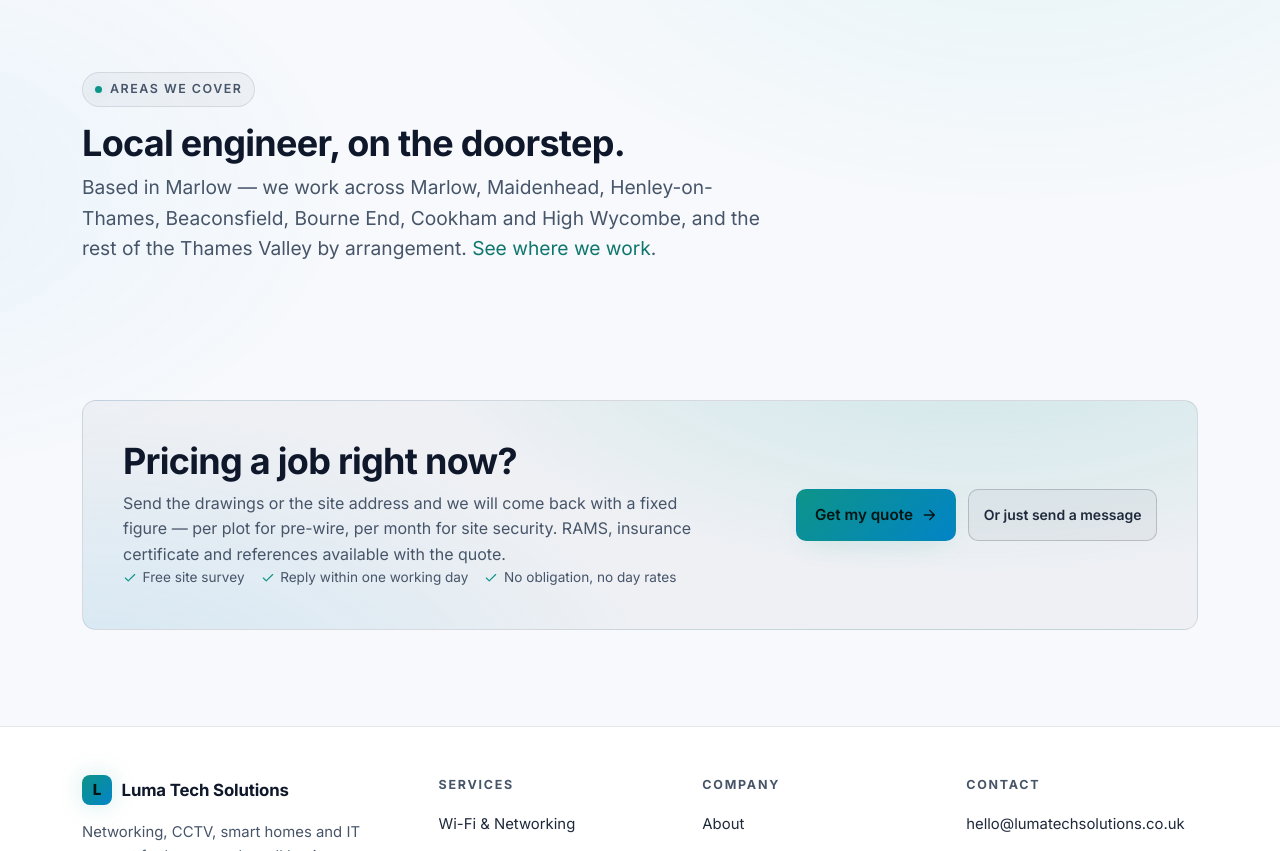
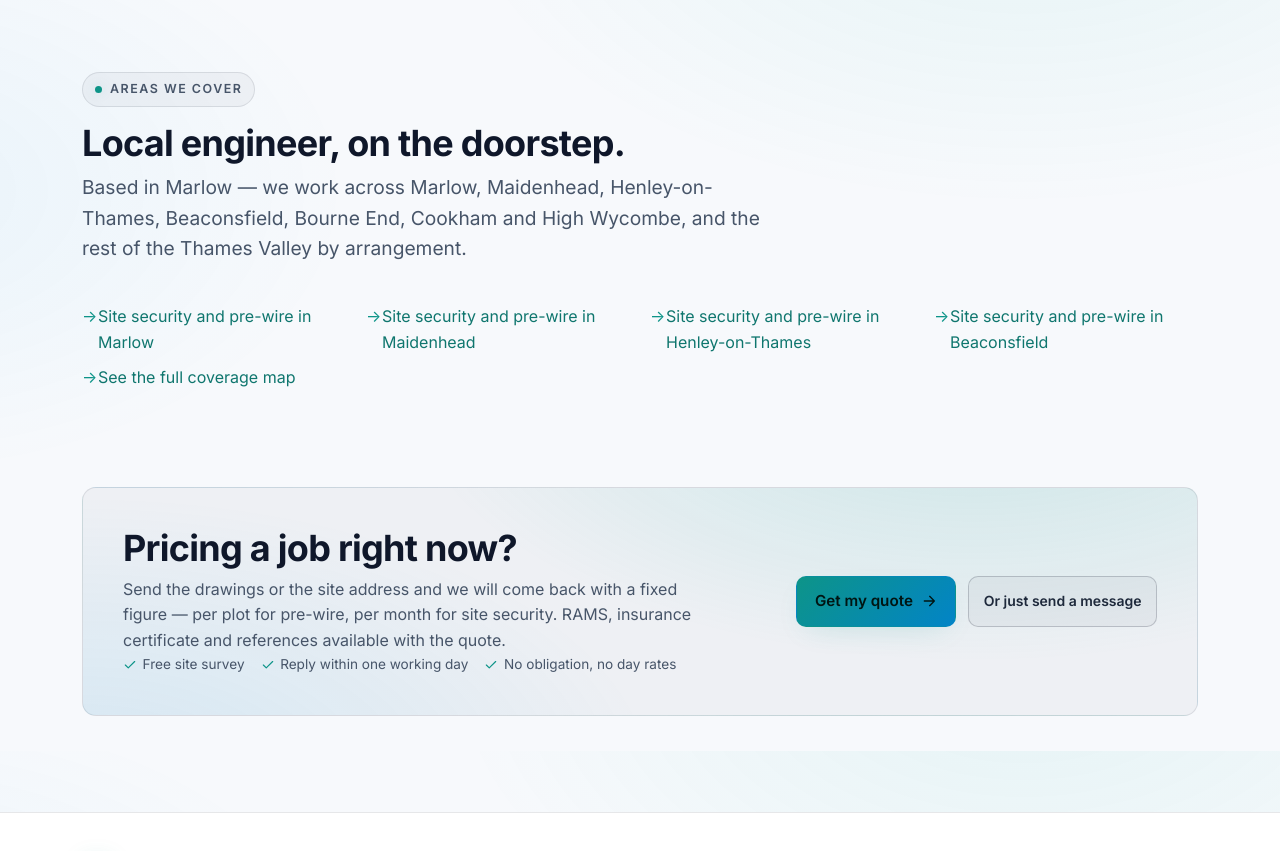
Before and after one commit to Comm4nd0/luma-tech-solutions, a Django app: page /construction/ in a window 1280 px wide. Shown: the part 5649-6500 px from the top of the page. Run offline with Django 5.2, Linux system fonts and the light colour scheme; parts of the project's set-up code (start-up, migrations or seed data) failed here and were passed over; some libraries are stand-ins or nearby versions.

Commit message:
seo: link every area page sitewide and from every service page
/areas/marlow/ had four inbound internal links — /areas/ and its three
sibling town pages — which is why it sat on 1 impression in 16 days while
"smart home company marlow", "cctv installer marlow" and "data cabling
marlow" were all being served by generic service pages instead.

Three changes, all of them link mesh rather than copy:

- A sitewide footer column linking every town page directly, replacing the
  single "Areas we cover" link that pointed at /areas/.
- partials/_areas_served.html (on all six service pages and /construction/)
  now renders one link per town with anchor text describing that service in
  that town — "CCTV installation in Marlow", not a bare town name. Built
  from a new per-service `area_anchor` format string.
- A reciprocal block on every area page linking out to each service, with
  deliberately ungeographic anchor text.

The anchor-text asymmetry is the point and is easy to get backwards:
service -> area anchors carry the town, area -> service anchors do not.
Town-flavoured anchors pointing at a service page would push the two page
types back into competing for the same query.

Marlow goes from 4 inbound internal links to 20.

Co-Authored-By: Claude Opus 5 <noreply@anthropic.com>

```diff
--- a/core/content.py
+++ b/core/content.py
@@ -862,6 +862,7 @@ SERVICE_PAGES = {
             "for homes and small businesses across Marlow, Maidenhead, "
             "Henley-on-Thames and the wider Thames Valley."
         ),
+        "area_anchor": "Wi-Fi installation in {town}",
         "faqs": FAQS_NETWORKING,
     },
     "security": {
@@ -883,6 +884,7 @@ SERVICE_PAGES = {
             "network hardening for homes and businesses across Marlow, "
             "Maidenhead, Beaconsfield and the Thames Valley."
         ),
+        "area_anchor": "CCTV installation in {town}",
         "faqs": FAQS_SECURITY,
     },
     "development": {
@@ -901,6 +903,7 @@ SERVICE_PAGES = {
             "Custom websites, web applications and mobile apps built and "
             "supported by an engineer in Marlow, Buckinghamshire."
         ),
+        "area_anchor": "Website and app development in {town}",
     },
     "automation": {
         "template": "services/automation.html",
@@ -920,6 +923,7 @@ SERVICE_PAGES = {
             "climate, security and scenes across Marlow, Henley-on-Thames "
             "and the Thames Valley."
         ),
+        "area_anchor": "Smart home installation in {town}",
     },
     "ai_cameras": {
         "template": "services/ai_cameras.html",
@@ -943,6 +947,7 @@ SERVICE_PAGES = {
             "Scheduled recording, geofenced arming, on-site storage — "
             "no third-party cloud."
         ),
+        "area_anchor": "AI cameras and ANPR in {town}",
         "faqs": FAQS_AI_CAMERAS,
     },
     "support": {
@@ -961,6 +966,7 @@ SERVICE_PAGES = {
             "Ongoing IT support and care plans for homes and small "
             "businesses across Marlow, Maidenhead and the Thames Valley."
         ),
+        "area_anchor": "IT support in {town}",
     },
 }
 
--- a/core/context_processors.py
+++ b/core/context_processors.py
@@ -1,4 +1,20 @@
 from django.conf import settings
+from django.urls import reverse
+
+from .content import AREA_PAGES
+
+
+def _area_links():
+    """Town pages for the sitewide footer.
+
+    /areas/marlow/ had exactly one inbound link outside the area cluster —
+    "Areas we cover" on the footer, pointing at /areas/ rather than at any
+    town. A sitewide link per town is the single highest-value fix available.
+    """
+    return [
+        {"url": reverse(page["url_name"]), "town": page["town"]}
+        for page in AREA_PAGES.values()
+    ]
 
 
 def site(request):
@@ -18,6 +34,7 @@ def site(request):
         "SITE_BASE_TOWN": settings.SITE_BASE_TOWN,
         "SITE_WHATSAPP_E164": settings.SITE_WHATSAPP_E164,
         "SITE_LINKEDIN": settings.SITE_LINKEDIN,
+        "SITE_AREA_LINKS": _area_links(),
         "SITE_BOOKING_URL": settings.SITE_BOOKING_URL,
         "RECAPTCHA_SITE_KEY": settings.RECAPTCHA_SITE_KEY,
         "PLAUSIBLE_DOMAIN": settings.PLAUSIBLE_DOMAIN,
--- a/core/views.py
+++ b/core/views.py
@@ -198,6 +198,37 @@ def _featured_case(slug=None):
     return next((c for c in CASE_STUDIES if c["slug"] == slug), None)
 
 
+def _area_links(anchor):
+    """One link per town for a service page's "areas we cover" block.
+
+    ``anchor`` is a format string like "CCTV installation in {town}", so the
+    anchor text describes *this* service in *that* town rather than repeating
+    a bare town name six times. Descriptive anchor text is the whole point:
+    /areas/marlow/ previously had four inbound links and could not rank.
+    """
+    return [
+        {
+            "url": reverse(page["url_name"]),
+            "label": anchor.format(town=page["town"]),
+        }
+        for page in AREA_PAGES.values()
+    ]
+
+
+def _area_service_links():
+    """One link per service, for the reciprocal block on every area page.
+
+    The anchor text is deliberately *ungeographic* — "CCTV Installation", not
+    "CCTV Installation in Marlow". Service pages own the head term and area
+    pages own "[service] [town]"; town-flavoured anchors pointing at a service
+    page would push the two back into competing for the same query.
+    """
+    return [
+        {"url": reverse(page["url_name"]), "label": page["service_name"]}
+        for page in SERVICE_PAGES.values()
+    ]
+
+
 def _render_service_page(request, key, **extra):
     """Render one of the SERVICE_PAGES entries.
 
@@ -215,6 +246,7 @@ def _render_service_page(request, key, **extra):
             ("Services", "services"),
             (page["crumb"], page["url_name"]),
         ),
+        service_area_links=_area_links(page["area_anchor"]),
         service_name=page["service_name"],
         service_type=page["service_type"],
         # A path, not the URL name: _service_schema.html renders
@@ -242,6 +274,7 @@ def _render_area_page(request, key):
         ),
         town=page["town"],
         area_url=reverse(page["url_name"]),
+        area_service_links=_area_service_links(),
         area_source=page["source"],
         area_quote_label=page["quote_label"],
         area_engineer_note=page["engineer_note"],
@@ -356,6 +389,8 @@ def construction(request):
                 ("Home", "home"),
                 ("Builders & construction", "construction"),
             ),
+            # Not a SERVICE_PAGES entry, so the area links are built here.
+            service_area_links=_area_links("Site security and pre-wire in {town}"),
             service_name="Construction Site Security & Pre-Wire",
             service_type="Security System Installation",
             service_url=reverse("construction"),
--- a/static/css/site.css
+++ b/static/css/site.css
@@ -491,6 +491,22 @@ a.card:hover { color: inherit; }
 
 /* ---------- "why us" features ---------- */
 .feature-grid { display: grid; gap: 1.25rem; grid-template-columns: repeat(auto-fit, minmax(260px, 1fr)); }
+/* Town links at the foot of each service page — "CCTV installation in Marlow". */
+.area-link-grid {
+  list-style: none;
+  padding: 0;
+  margin: 1.5rem 0 0;
+  display: grid;
+  gap: 0.6rem 1.25rem;
+  grid-template-columns: repeat(auto-fit, minmax(260px, 1fr));
+}
+.area-link-grid li { padding-left: 1rem; position: relative; }
+.area-link-grid li::before {
+  content: "→";
+  position: absolute;
+  left: 0;
+  color: var(--accent);
+}
 .feature {
   padding: 1.25rem;
   border-left: 2px solid var(--accent);
@@ -951,9 +967,11 @@ footer.site-footer {
 }
 .footer-grid {
   display: grid;
-  grid-template-columns: 1.4fr repeat(3, 1fr);
+  /* Brand blurb, then Services / Areas / Company / Contact. */
+  grid-template-columns: 1.4fr repeat(4, 1fr);
   gap: 2rem;
 }
+@media (max-width: 1080px) { .footer-grid { grid-template-columns: 1fr 1fr 1fr; } }
 @media (max-width: 800px) { .footer-grid { grid-template-columns: 1fr 1fr; } }
 @media (max-width: 500px) { .footer-grid { grid-template-columns: 1fr; } }
 .footer-grid h5 {
--- a/templates/areas/beaconsfield.html
+++ b/templates/areas/beaconsfield.html
@@ -98,6 +98,7 @@
           <li><strong>Discreet by default</strong> — conservation areas and listed buildings mean exterior changes get noticed. We plan camera positions and AP mounts to be invisible from the street.</li>
           <li><strong>Honest, fixed-price quotes</strong> — hardware, cabling, labour, timeline. One page. No day rates, no scope creep.</li>
         </ul>
+        {% include 'partials/_area_service_links.html' %}
       </div>
 
       {% include 'partials/_area_sidebar.html' %}
--- a/templates/areas/henley.html
+++ b/templates/areas/henley.html
@@ -103,6 +103,7 @@
           <li><strong>Discreet on the outside</strong> — period-property owners care about kerb appeal. We plan AP and camera positions to be invisible from the street.</li>
           <li><strong>Honest quotes</strong> — fixed price, no day rates, no scope creep. Hardware, cabling, labour and timeline written down on one page.</li>
         </ul>
+        {% include 'partials/_area_service_links.html' %}
       </div>
 
       {% include 'partials/_area_sidebar.html' %}
--- a/templates/areas/maidenhead.html
+++ b/templates/areas/maidenhead.html
@@ -117,6 +117,7 @@
           <li><strong>Real example you can read</strong> — see <a href="{% url 'portfolio' %}">LittleWick House</a> for a recent eleven-AP install across four floors plus cellar and annex.</li>
           <li><strong>Fixed-price proposals</strong> — hardware, cabling, labour, timeline. No day rates, no surprise add-ons.</li>
         </ul>
+        {% include 'partials/_area_service_links.html' %}
       </div>
 
       {% include 'partials/_area_sidebar.html' %}
--- a/templates/areas/marlow.html
+++ b/templates/areas/marlow.html
@@ -98,6 +98,7 @@
           <li><strong>We know what's in the walls</strong> — Edwardian and Georgian builds, the foil-backed insulation, the cast-iron radiators. We've worked around all of it before.</li>
           <li><strong>Honest quotes</strong> — fixed price, no day rates, no scope creep. Hardware, cabling, labour and timeline written down on one page.</li>
         </ul>
+        {% include 'partials/_area_service_links.html' %}
       </div>
 
       {% include 'partials/_area_sidebar.html' %}
--- a/templates/base.html
+++ b/templates/base.html
@@ -224,12 +224,25 @@
           </ul>
         </div>
         <div>
+          {% comment %}
+          Every town page linked sitewide. Before this block /areas/marlow/
+          had four inbound links in total and could not rank for queries it
+          was the best page on the site to answer.
+          {% endcomment %}
+          <h5>Areas we cover</h5>
+          <ul>
+            {% for area in SITE_AREA_LINKS %}
+            <li><a href="{{ area.url }}">Wi-Fi &amp; CCTV in {{ area.town }}</a></li>
+            {% endfor %}
+            <li><a href="{% url 'areas' %}">All areas &amp; coverage map</a></li>
+          </ul>
+        </div>
+        <div>
           <h5>Company</h5>
           <ul>
             <li><a href="{% url 'about' %}">About</a></li>
             <li><a href="{% url 'portfolio' %}">Portfolio</a></li>
             <li><a href="{% url 'portfolio' %}#website-demos">Website demos</a></li>
-            <li><a href="{% url 'areas' %}">Areas we cover</a></li>
             <li><a href="{% url 'blog' %}">Blog</a></li>
             <li><a href="{% url 'careers' %}">Careers</a></li>
             <li><a href="https://support.lumatechsolutions.co.uk/" target="_blank" rel="noopener">Client portal ↗</a></li>
--- a/templates/partials/_areas_served.html
+++ b/templates/partials/_areas_served.html
@@ -1,6 +1,14 @@
 {% comment %}
-Small "areas we cover" callout used at the bottom of every service page,
-above the CTA banner. One source of truth for the town list.
+"Areas we cover" block at the bottom of every service page, above the CTA.
+
+`service_area_links` comes from the view (_area_links in core/views.py) and
+carries anchor text describing *this* service in *that* town — "CCTV
+installation in Marlow", not a bare town name. That anchor text is the point:
+the town pages own "[service] [town]" queries and need descriptive inbound
+links from the service pages to say so.
+
+Falls back to the old single /areas/ link if a page includes this partial
+without setting service_area_links, so nothing breaks silently.
 {% endcomment %}
 <section class="tight">
   <div class="container">
@@ -9,8 +17,19 @@ above the CTA banner. One source of truth for the town list.
       <h2>Local engineer, on the doorstep.</h2>
       <p class="lede">
         Based in {{ SITE_BASE_TOWN }} — we work across {{ SITE_TOWNS_DISPLAY }},
-        and the rest of the Thames Valley by arrangement. <a href="{% url 'areas' %}">See where we work</a>.
+        and the rest of the Thames Valley by arrangement.
       </p>
     </div>
+
+    {% if service_area_links %}
+    <ul class="area-link-grid fade-in">
+      {% for area in service_area_links %}
+      <li><a href="{{ area.url }}">{{ area.label }}</a></li>
+      {% endfor %}
+      <li><a href="{% url 'areas' %}">See the full coverage map</a></li>
+    </ul>
+    {% else %}
+    <p class="lede"><a href="{% url 'areas' %}">See where we work</a>.</p>
+    {% endif %}
   </div>
 </section>
```
Also changed, not shown: templates/partials/_area_service_links.html (added, +24 -0 lines).
